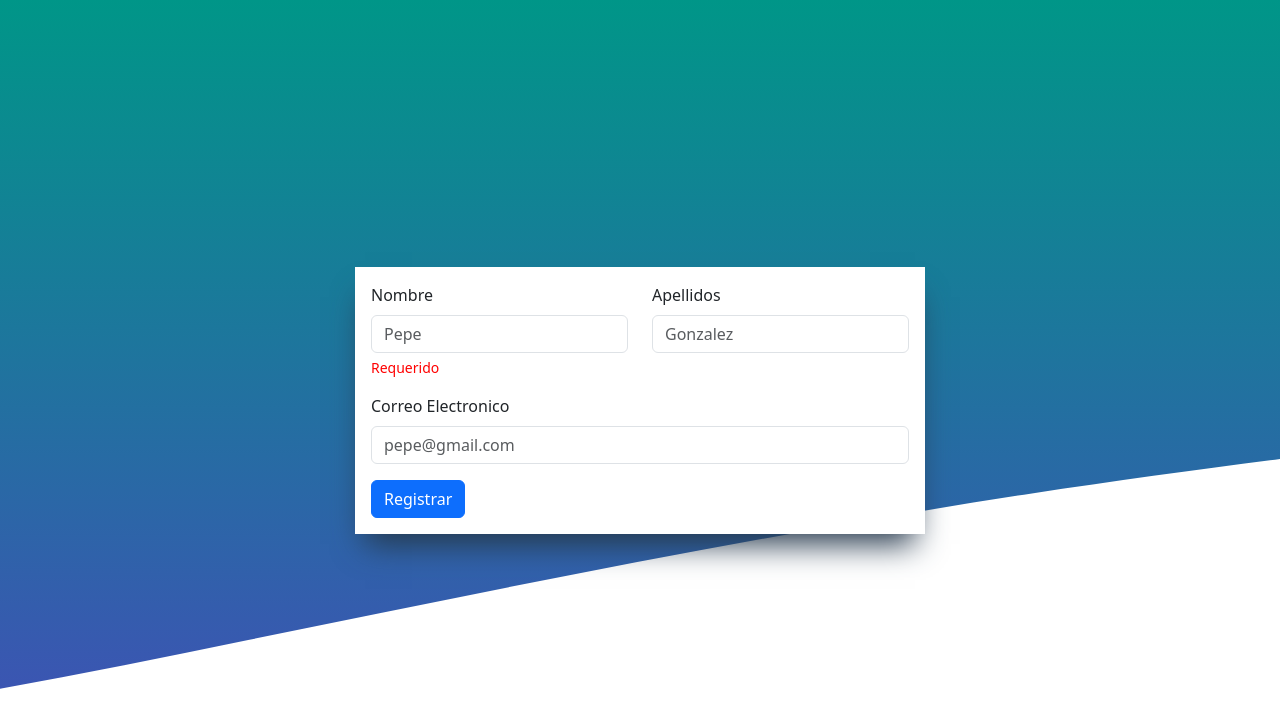
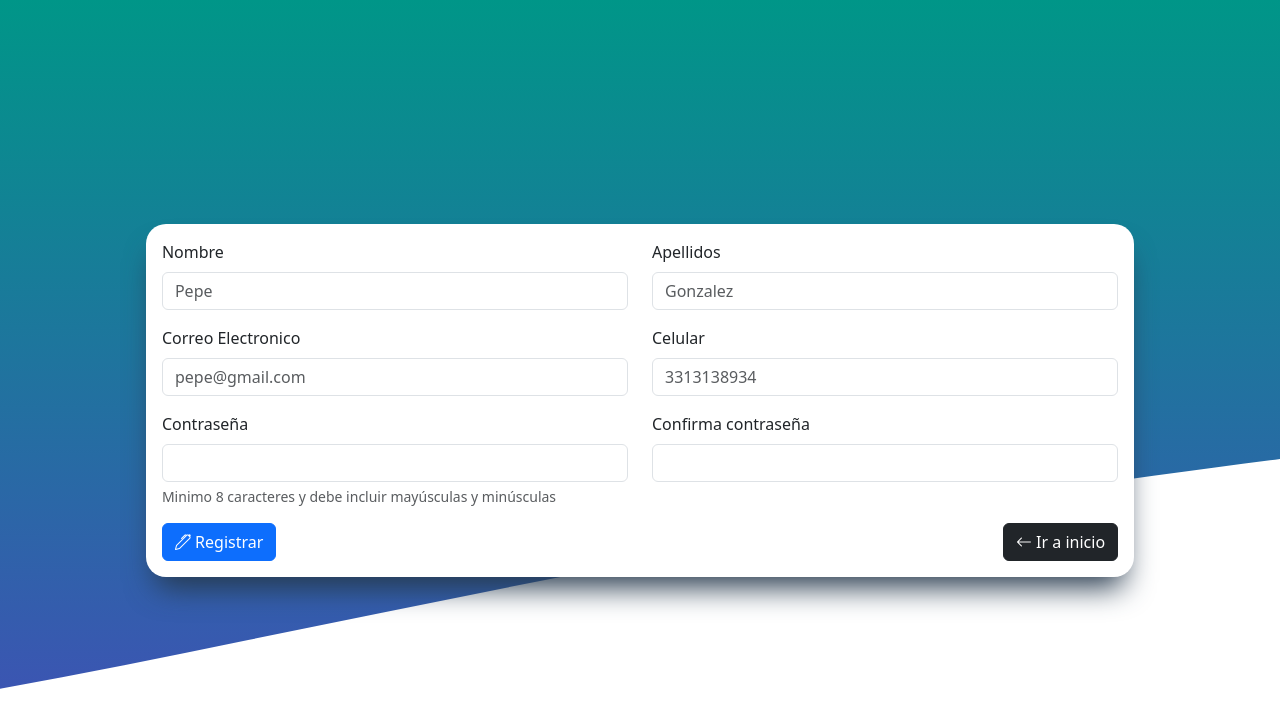
Before and after one commit to Erick-Hernandez-Ortega/AbastoTotal, an Angular app: page /register in a window 1280 px wide. Shown: the top 728 px of the page. Built offline with nearby package versions, Linux system fonts and the light colour scheme.

Commit message:
Se termina visualmente la vista de registrar

```diff
--- a/src/app/components/register/register.component.css
+++ b/src/app/components/register/register.component.css
@@ -1,5 +1,5 @@
 .register {
-    background: url("./../../../assets/wave.svg");
+  background: url("./../../../assets/wave.svg");
   background-repeat: no-repeat;
   background-position: top;
   background-size: cover;
@@ -8,8 +8,26 @@
 .register-card {
   background-color: var(--blanco);
   box-shadow: rgb(38, 57, 77) 0px 20px 30px -10px;
+  border-radius: 20px;
 }
 
-#emailHelp {
-  color: red;
+@media (max-width: 575px) {
+  /* Estilos para pantallas con ancho máximo de 575px (Extra small) */
+  .register-card {
+    border-radius: 0px;
+  }
 }
+
+@media (min-width: 576px) and (max-width: 767px) {
+  /* Estilos para pantallas con ancho entre 576px y 767px (Small) */
+  .register-card {
+    border-radius: 0px;
+  }
+}
+
+@media (min-width: 768px) and (max-width: 860px) {
+  /* Estilos para pantallas con ancho entre 768px y 991px (Medium) */
+  .register-card {
+    border-radius: 0px;
+  }
+}
--- a/src/app/components/register/register.component.html
+++ b/src/app/components/register/register.component.html
@@ -7,7 +7,6 @@
                 <div class="mb-3 col">
                     <label class="form-label">Nombre</label>
                     <input type="text" class="form-control" id="i-name" placeholder="Pepe" required>
-                <div id="emailHelp" class="form-text">Requerido</div>
                 </div>
                 <div class="col mb-3">
                     <label class="form-label">Apellidos</label>
@@ -19,9 +18,30 @@
                     <label class="form-label">Correo Electronico</label>
                     <input type="email" class="form-control" id="i-email" placeholder="pepe@gmail.com" required>
                 </div>
-
+                <div class="col">
+                    <label class="form-label">Celular</label>
+                    <input type="tel" class="form-control" id="i-phone" placeholder="3313138934">
                 </div>
-        <button type="submit" class="btn btn-primary">Registrar</button>
+            </div>
+            <div class="row mb-3">
+                <div class="col">
+                    <label class="form-label">Contraseña</label>
+                    <input type="password" class="form-control" id="i-password" required>
+                </div>
+                <div class="col">
+                    <label class="form-label">Confirma contraseña</label>
+                    <input type="password" class="form-control" id="i-c-password" required>
+                </div>
+                <div id="emailHelp" class="form-text">Minimo 8 caracteres y debe incluir mayúsculas y minúsculas</div>
+            </div>
+            <div class="d-flex justify-content-between">
+                <button type="submit" class="btn btn-primary">
+                    <i class="bi bi-pen"></i>
+                    Registrar</button>
+                <a href="/" class="btn btn-dark">
+                    <i class="bi bi-arrow-left"></i>
+                    Ir a inicio</a>
+            </div>
 
         </form>
     </div>
```
Lines whose indentation alone changed are shown as unchanged.
